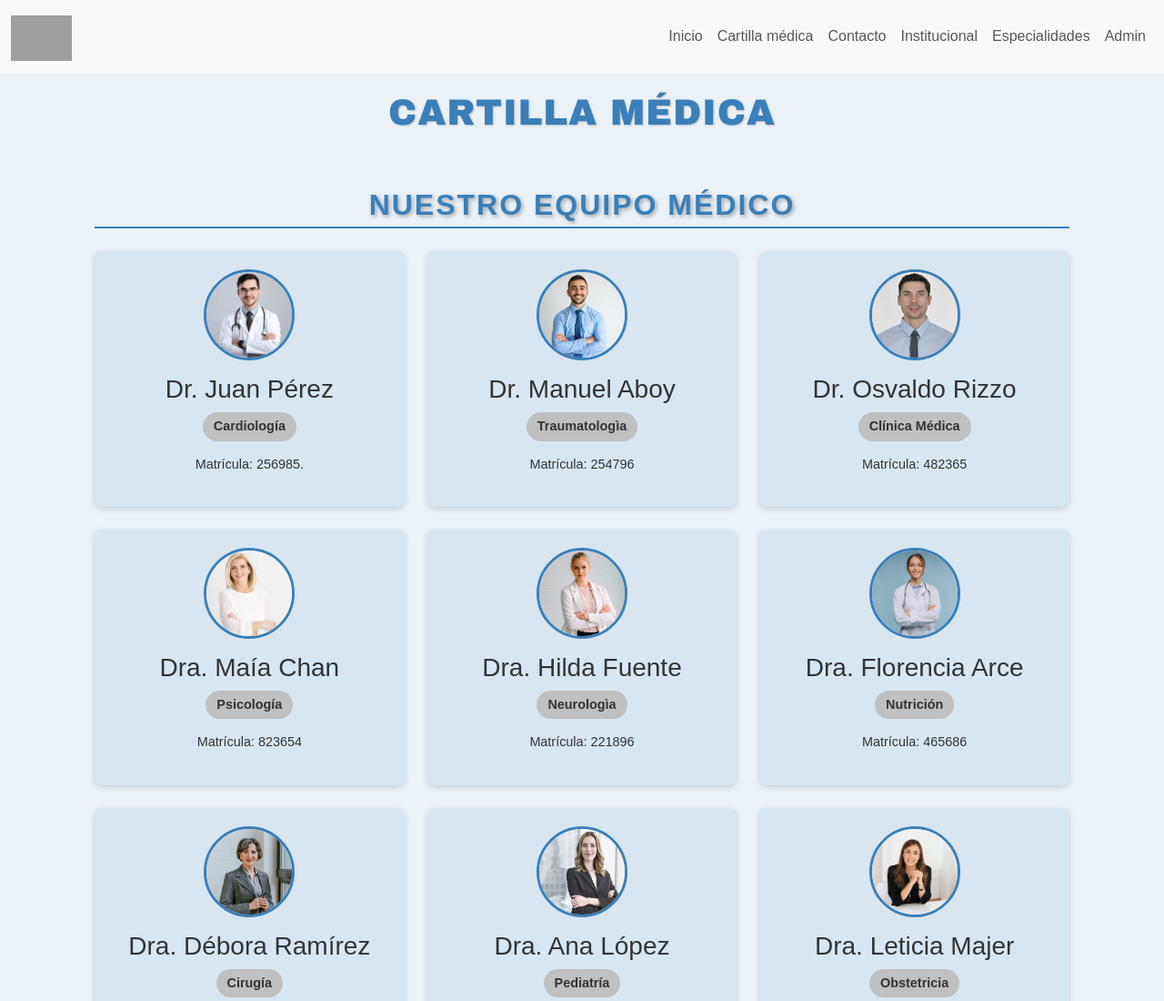
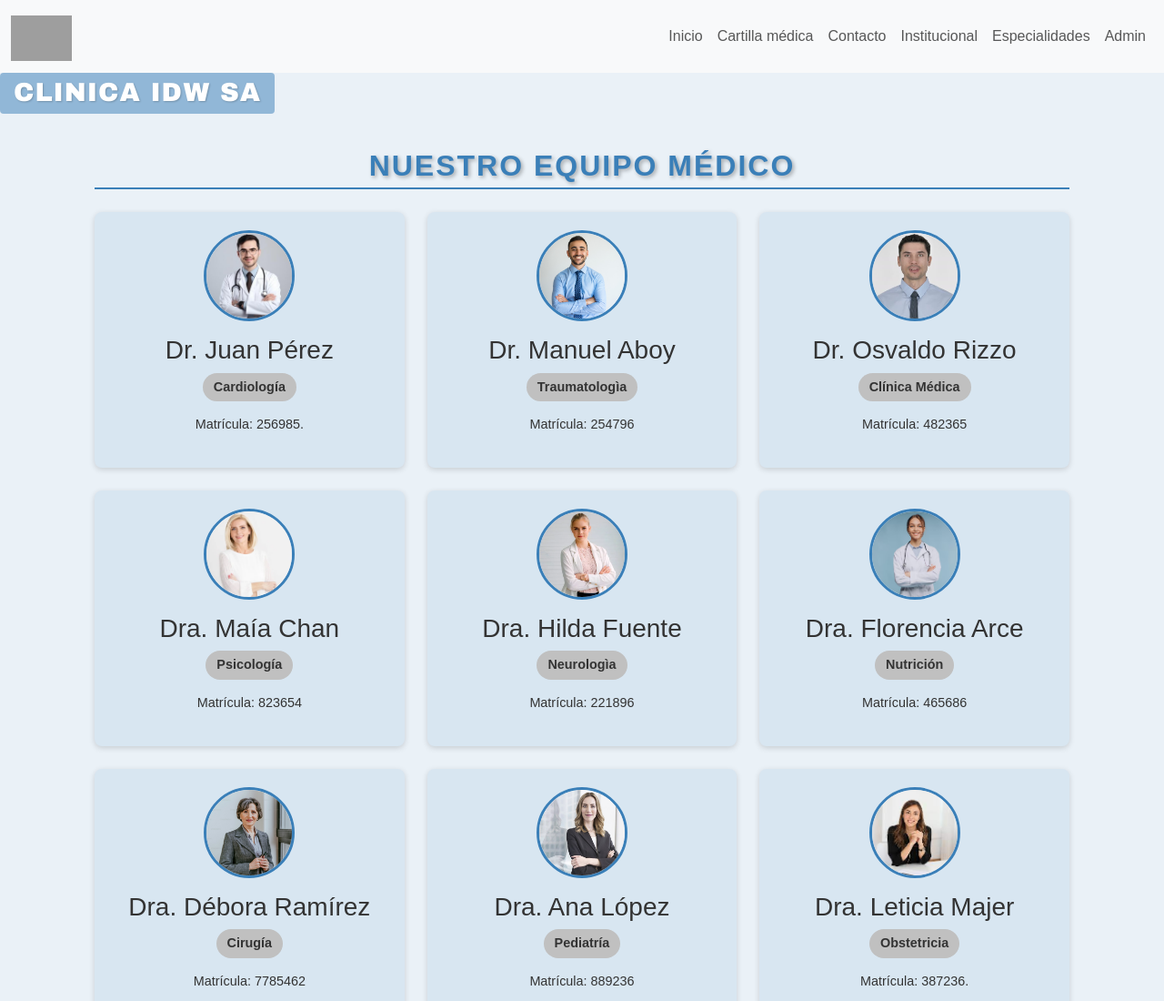
Before and after one commit to leoptr22/IDW_27, a website: page pages/cartilla.html in a window 1280 px wide. Shown: the top 1100 px of the page at 91% size. Drawn offline with nearby package versions, Linux system fonts and the light colour scheme; grey boxes are pictures that could not be loaded.

```diff
--- a/pages/cartilla.html
+++ b/pages/cartilla.html
@@ -6,8 +6,8 @@
     <title>Cartilla Médica - Clínica IDW</title>
     <!-- CSS -->
         <link rel="stylesheet" href="https://cdn.jsdelivr.net/npm/bootstrap@5.3.8/dist/css/bootstrap.min.css" crossorigin="anonymous">
+    <link rel="stylesheet" href="../styles/admin.css">
     <link rel="stylesheet" href="../styles/cartilla.css">
-    <link rel="stylesheet" href="../styles/admin.css">
 
   </head>
 <body>
@@ -37,9 +37,8 @@
                 </div>
             </div>
         </nav>
-
-        <h1 class="idw encabezado" style="margin-top:80px;">Cartilla Médica</h1>
-    </header>
+            <h1 class="idw ">Clinica IDW SA </h1>
+   </header>
 
     <!-- Contenido principal -->
     <main class="contenedor-principal">
--- a/styles/cartilla.css
+++ b/styles/cartilla.css
@@ -32,15 +32,28 @@
     padding: 20px 5%;
 }
 
+.franja-titulo {
+    background-color: #3a7fb8; /* celeste oscuro igual que admin */
+    color: white;
+    text-align: center;
+    padding: 40px 0;
+    box-shadow: 0 4px 6px rgba(0,0,0,0.1);
+}
+
 h1.idw {
-    font-family: 'Arial Black', Arial, sans-serif; /* Tipografía similar a admin */
-    color: var(--color-principal);
-    font-size: 2.5em;
-    margin-top: 80px; /* Para no tapar con el navbar fijo */
+    font-family: 'Arial Black', Arial, sans-serif;
+    color: white; /* color de la letra sobre la franja */
+    background-color: rgba(58, 127, 184, 0.5); /* azul clarito semi-transparente */
+    display: inline-block; /* para que no ocupe todo el ancho */
+    padding: 5px 15px; /* ajusta alto y ancho de la franja */
+    font-size: 1.8em; /* tamaño similar al admin */
     text-transform: uppercase;
     letter-spacing: 1px;
     text-shadow: 1px 1px 2px rgba(0,0,0,0.2);
+    margin-top: 80px; /* para no tapar navbar fijo */
+    border-radius: 4px; /* opcional, bordes redondeados como admin */
 }
+
 
 /* ==========================
    Contenido principal
```
